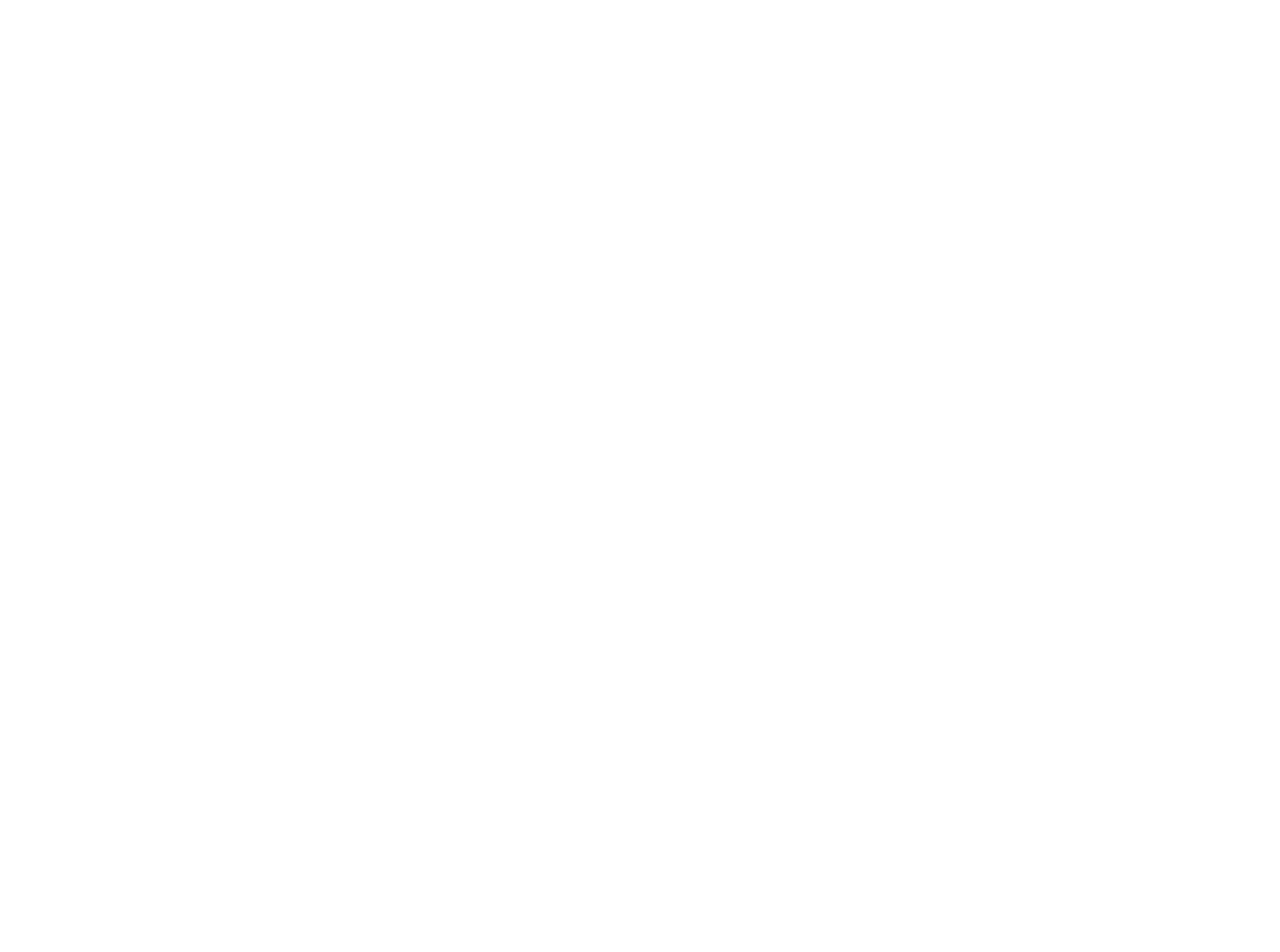
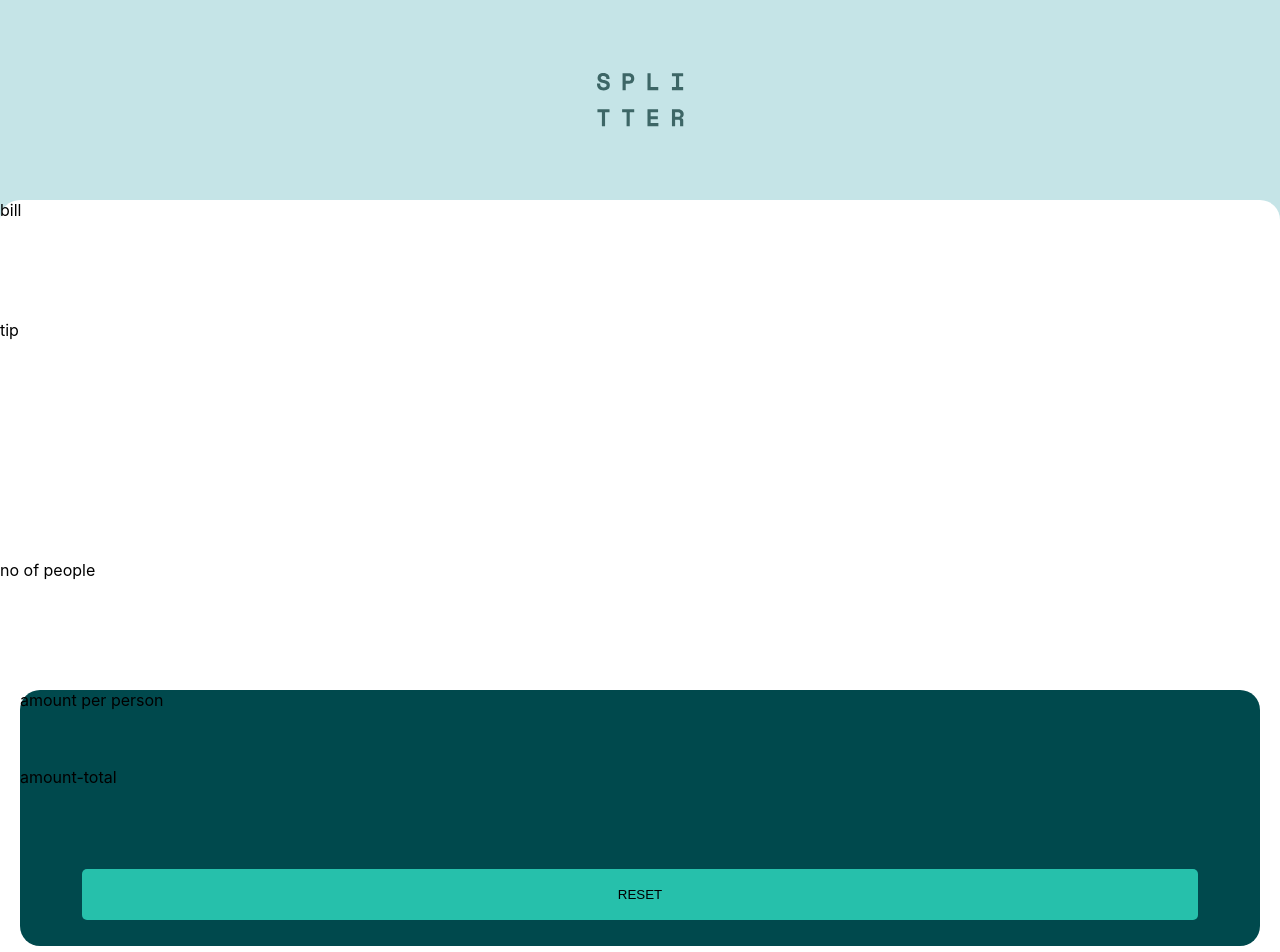
Before and after one commit to sharathkrml/tip-calculator, a React (Create React App) app: page / in a window 1280 px wide. Shown: the top 952 px of the page. Before the commit the page ends 800 px from the top, so only its background shows below. Built offline with nearby package versions, Linux system fonts and the light colour scheme.

Commit message:
added base components

```diff
--- a/src/App.css
+++ b/src/App.css
@@ -1,19 +1,56 @@
-@import url('https://fonts.googleapis.com/css2?family=Space+Mono:wght@400;700&display=swap');
+@import url("https://fonts.googleapis.com/css2?family=Space+Mono:wght@400;700&display=swap");
 :root {
   --Strong-cyan: hsl(172, 67%, 45%);
   --Very-dark-cyan: hsl(183, 100%, 15%);
-  --Dark-grayish-cyan: hsl(186, 14%, 43%);
-  --Dark-grayish-cyan: hsl(184, 14%, 56%);
-  --Light-grayish-cyan: hsl(185, 41%, 84%);
-  --Light-grayish-cyan: hsl(189, 41%, 97%);
+  --Dark-cyan: hsl(186, 14%, 43%);
+  --Dark-cyan-2: hsl(184, 14%, 56%);
+  --Light-cyan: hsl(185, 41%, 84%);
+  --Light-cyan-2: hsl(189, 41%, 97%);
   --White: hsl(0, 0%, 100%);
 }
 * {
   box-sizing: border-box;
-  font-family: "Space Mono", sans-serif;
+  /* font-family: "Space Mono", sans-serif; */
   margin: 0;
   padding: 0;
 }
 body {
-  background-color: var(--very-dark-blue);
+  background-color: var(--Light-cyan);
 }
+.logo {
+  height: 25vh;
+  display: flex;
+  justify-content: center;
+  align-items: center;
+}
+.calculator-body {
+  background-color: var(--White);
+  height: 100vh;
+  border-radius: 20px 20px 0 0;
+  display: grid;
+  grid-template-rows: 60% 40%;
+}
+.calc-input {
+  display: grid;
+  grid-template-rows: 25% 50% 25%;
+}
+.calc-output-body {
+  background-color: var(--Very-dark-cyan);
+  border-radius: 20px;
+  height: 80%;
+  margin: 10px 20px;
+  display: grid;
+  grid-template-rows: 30% 30% 40%;
+}
+.reset-button{
+  display: flex;
+  justify-content: center;
+  align-items: center;
+}
+.reset-btn {
+  border-radius: 5px;
+  background-color: var(--Strong-cyan);
+  width: 90%;
+  height: 50%;
+  border: 0;
+}
--- a/src/App.js
+++ b/src/App.js
@@ -1,9 +1,38 @@
-import logo from './logo.svg';
-import './App.css';
+import logo from "./assets/images/logo.svg";
+import "./App.css";
 
 function App() {
   return (
     <div className="App">
+      <div className="logo">
+        <img src={logo} alt="logo"></img>
+      </div>
+      <div className="calculator-body">
+        <div className="calc-input">
+          <div className="bill">
+            bill
+          </div>
+          <div className="tip">
+            tip
+          </div>
+          <div className="no-of-people">
+            no of people
+          </div>
+        </div>
+        <div className="calc-output">
+          <div className="calc-output-body">
+            <div className="amt-per-person">
+              amount per person
+            </div>
+            <div className="amt-total">
+              amount-total
+            </div>
+            <div className="reset-button">
+              <button class="btn reset-btn" type="button">RESET</button>
+            </div>
+          </div>
+        </div>
+      </div>
     </div>
   );
 }
```
